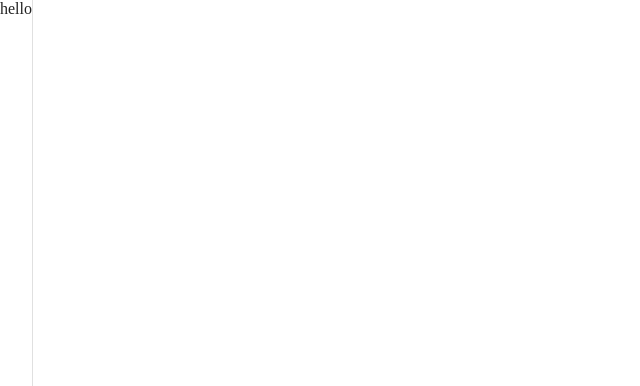
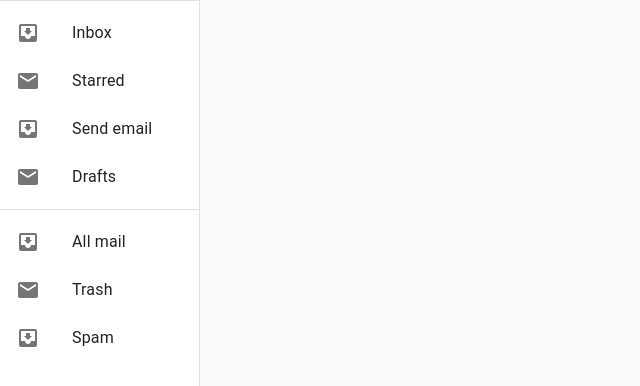
Before and after one commit to marcferraro/waveforming, a React (Create React App) app: page / in a window 1280 px wide. Shown: the top 386 px of the page, without its empty margins (0-640 px from the left). Built offline with nearby package versions, Linux system fonts and the light colour scheme.

Commit message:
List buttons

```diff
--- a/src/components/Navbar.js
+++ b/src/components/Navbar.js
@@ -1,5 +1,13 @@
 import Drawer from '@material-ui/core/Drawer';
 import { makeStyles } from '@material-ui/core/styles';
+import Divider from '@material-ui/core/Divider';
+import List from '@material-ui/core/List';
+import CssBaseline from '@material-ui/core/CssBaseline';
+import ListItem from '@material-ui/core/ListItem';
+import ListItemIcon from '@material-ui/core/ListItemIcon';
+import ListItemText from '@material-ui/core/ListItemText';
+import InboxIcon from '@material-ui/icons/MoveToInbox';
+import MailIcon from '@material-ui/icons/Mail';
 
 const drawerWidth = 200;
 
@@ -26,11 +34,36 @@ export default function Navbar(){
     const classes = useStyles();
 
     return(
-        <div>
+        <div className={classes.root}>
+            <CssBaseline />
             <Drawer
+                className={classes.drawer}
+                classes={{
+                    paper: classes.drawerPaper,
+                  }}
                 variant="permanent"
                 anchor="left"
-            >hello</Drawer>
+            >
+            <Divider />
+            <div className={classes.toolbar} />
+            <List>
+                {['Inbox', 'Starred', 'Send email', 'Drafts'].map((text, index) => (
+                <ListItem button key={text}>
+                <ListItemIcon>{index % 2 === 0 ? <InboxIcon /> : <MailIcon />}</ListItemIcon>
+                <ListItemText primary={text} />
+                </ListItem>
+            ))}
+            </List>
+            <Divider />
+        <List>
+          {['All mail', 'Trash', 'Spam'].map((text, index) => (
+            <ListItem button key={text}>
+              <ListItemIcon>{index % 2 === 0 ? <InboxIcon /> : <MailIcon />}</ListItemIcon>
+              <ListItemText primary={text} />
+            </ListItem>
+          ))}
+        </List>
+            </Drawer>
         </div>
     )
 }
```
